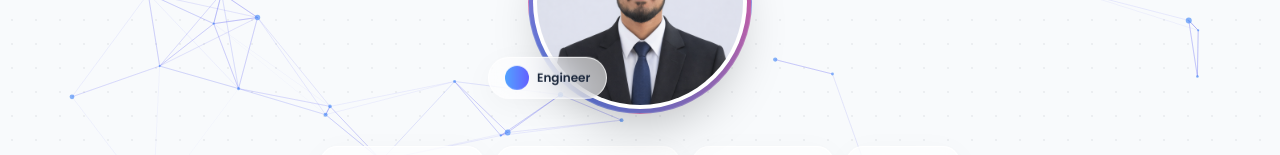
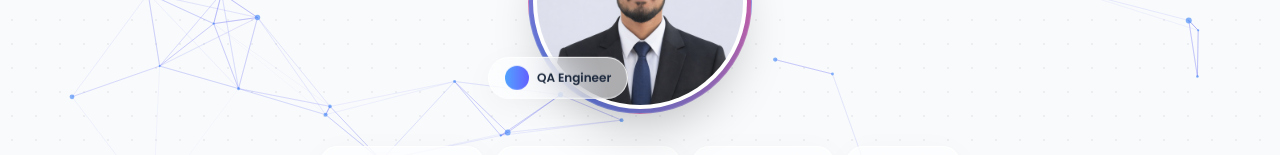
Before and after one commit to deshan-2002/DinodDeshanjana-portfolio, a Next.js app: page / in a window 1280 px wide. Shown: the part 280-435 px from the top of the page. Built offline with nearby package versions, Linux system fonts and the light colour scheme.

Commit message:
feat: update job title in Hero section to QA Engineer

```diff
--- a/src/components/sections/Hero.tsx
+++ b/src/components/sections/Hero.tsx
@@ -53,7 +53,7 @@ export default function Hero() {
             className="absolute bottom-6 -left-10 glass rounded-full px-4 py-2 z-20 shadow-xl flex items-center gap-2"
           >
             <span className="w-6 h-6 rounded-full bg-gradient-to-r from-blue-400 to-indigo-500 block"></span>
-            <span className="text-xs font-semibold text-slate-800 dark:text-slate-200">Engineer</span>
+            <span className="text-xs font-semibold text-slate-800 dark:text-slate-200">QA Engineer</span>
           </motion.div>
         </motion.div>
 
```
